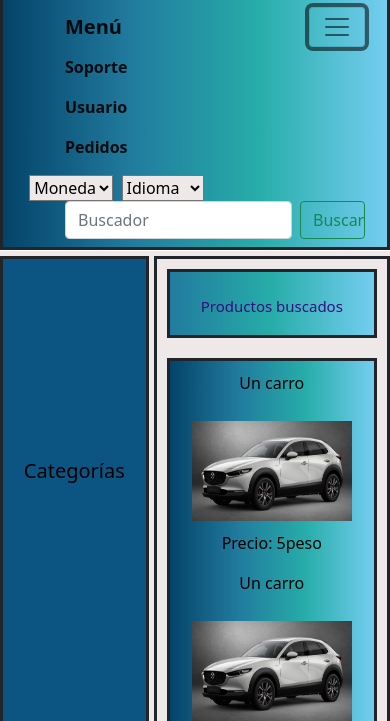
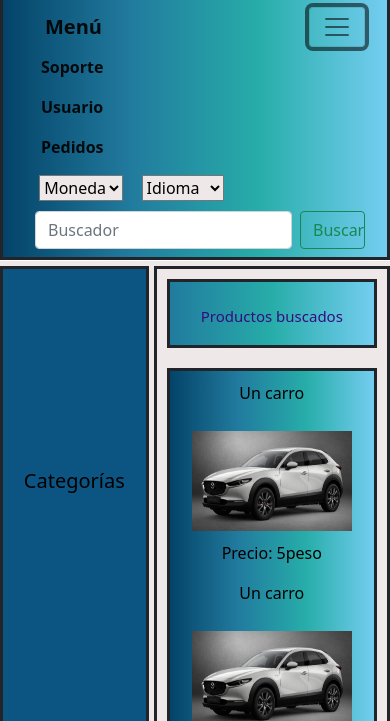
Before and after one commit to FawziL/mi_repositorio_proyecto_final, a website: page htmls/productos.html in a window 390 px wide. Both pictures are taken after a click on the button "Toggle navigation". Shown: the part 123-844 px from the top of the page. Drawn offline with nearby package versions, Linux system fonts and the light colour scheme.

Commit message:
mejoras al nav

```diff
--- a/css/estilos.css
+++ b/css/estilos.css
@@ -340,13 +340,15 @@ footer {
     margin: 15px;
     height: 50px;
     width: 350px;
-    background-image: linear-gradient(to right, #044369, #217b9e, #27ada9, #74cdf0);
-    border-style: solid;
-    border-radius: 5%; }
-  }
+ }
+
   .letraspequenas{
     font-size: 16px;
   }
+
+  .padding-left-peq {
+    padding-top: 10px; }
+}
 
 
 
@@ -413,8 +415,10 @@ footer {
       font-size: 18px;
     }
 
-    }
 
+    .padding-left-peq {
+      padding-top: 10px; }
+  }
   /*/////// responsive3//////////*/
   @media (min-width: 901px) and (max-width: 1000px) {
 
@@ -436,10 +440,11 @@ footer {
     "categorias categorias producto producto producto producto producto";}
 
     #categorias {
-      width: 100%;
+      width: 100%;}
+
+    .padding-left-peq {
+      padding-top: 10px; }
 }
-
-    }
   /*/////// responsive3//////////*/
     @media (min-width: 1001px) and (max-width: 1100px){
 
@@ -465,7 +470,6 @@ footer {
         padding: 10px;
         width: 100%;
         margin-top: 5px; }
-
       }
 
   /*/////// responsive3//////////*/
@@ -528,11 +532,14 @@ footer img {
   height: 100px; }
 
 .padding-left {
-  padding-left: 40px; }
+  padding-left: 16px; }
 
 .padding-left-menu {
-  padding-left: 40px;
+  padding-left: 20px;
   width: 150px; }
+
+.padding-left-peq {
+  padding-left: 10px; }
 
 .vh{
   height: 50vh;
--- a/htmls/productos.html
+++ b/htmls/productos.html
@@ -53,7 +53,7 @@
               </li>
             </ul>
 
-                <label for="moneda"></label>
+            <label for="moneda" class="padding-left-peq"></label>
             <select name="moneda">
                 <option value="">Moneda</option>
                 <option value="e">Dólar</option>
@@ -61,7 +61,7 @@
                 <option value="a">Libra</option>
             </select>
 
-                <label for="idioma"></label>
+            <label for="idioma" class="padding-left-peq"></label>
             <select name="idioma">
                 <option value="">Idioma</option>
                 <option value="e">Español</option>
@@ -70,7 +70,9 @@
                 <option value="f">Frances</option>
             </select>
 
-            <form class="d-flex padding-left">
+
+
+        <form class="d-flex padding-left-peq">
               <input class="form-control me-2" type="search" placeholder="Buscador" aria-label="Search">
               <button class="btn btn-outline-success" type="submit">Buscar</button>
             </form>
```
Also changed, not shown: htmls/soporte.html (+5 -3 lines), htmls/tusPedidos.html (+5 -3 lines), htmls/usuario.html (+5 -3 lines), index.html (+3 -3 lines). Lines whose indentation alone changed are shown as unchanged.
